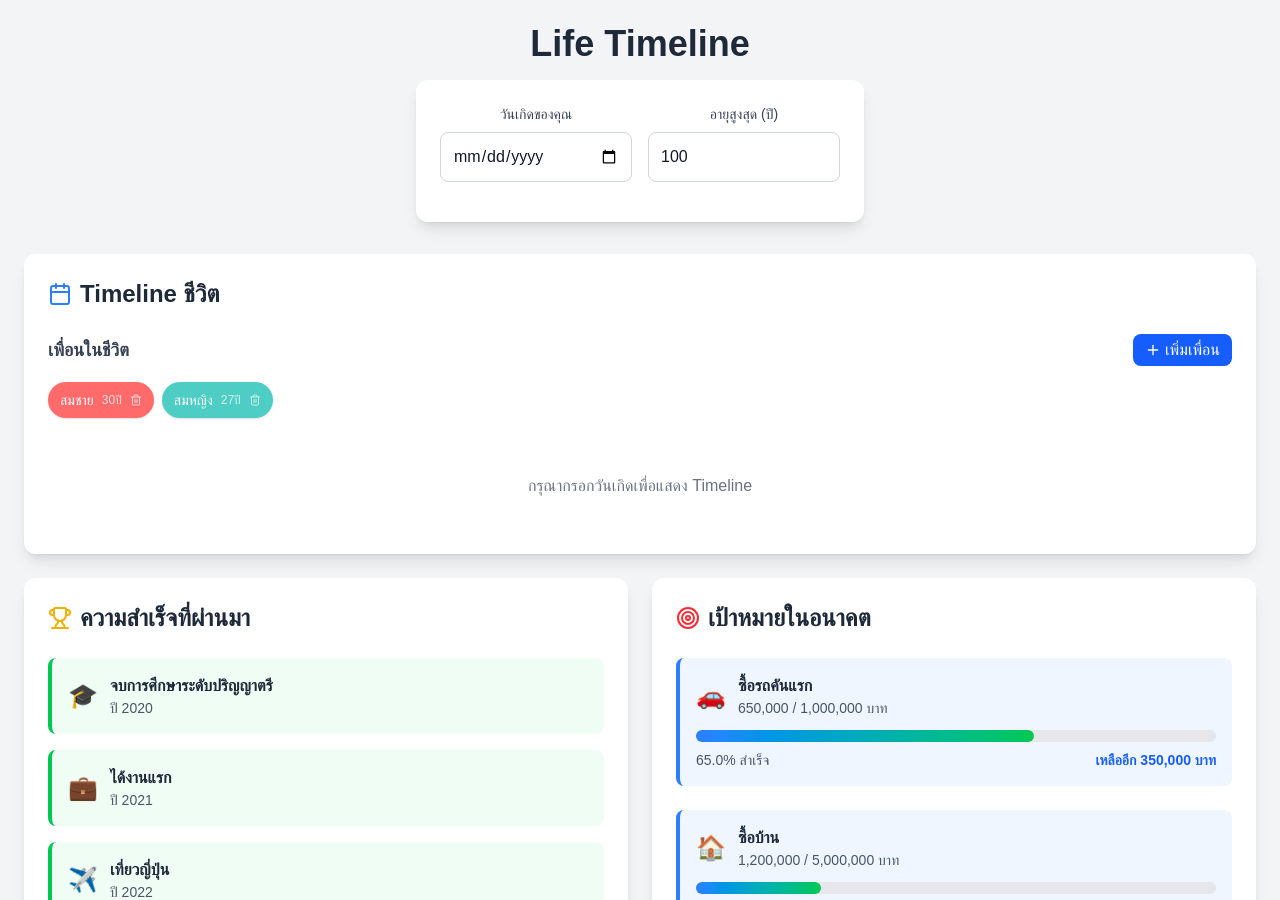
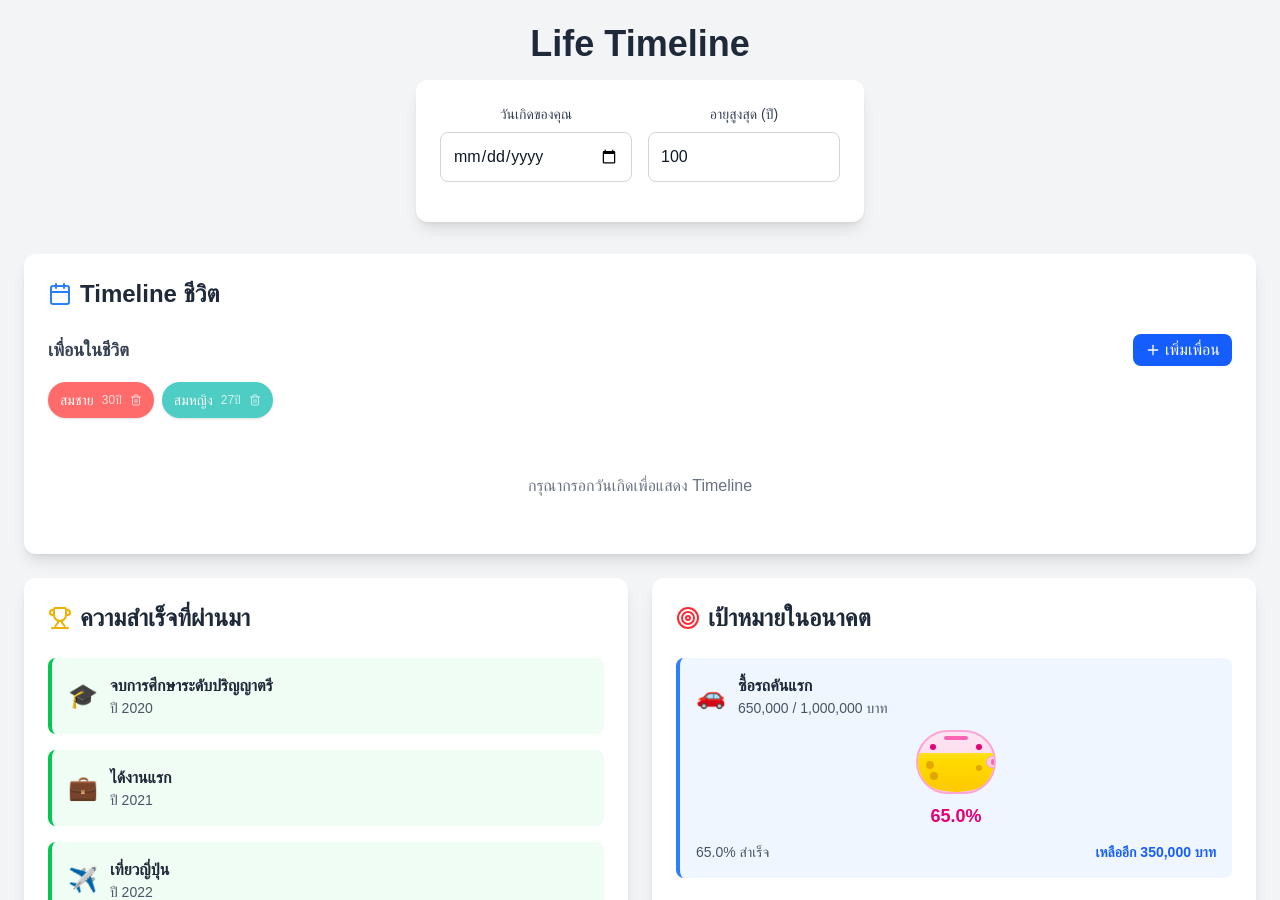
Before and after one commit to nateesoft/life-timeline, a Next.js app: page / in a window 1280 px wide. Shown: the top 900 px of the page. Built offline with nearby package versions, Linux system fonts and the light colour scheme.

Commit message:
add piggy money percent

```diff
--- a/src/app/page.tsx
+++ b/src/app/page.tsx
@@ -398,11 +398,71 @@ const LifeTimelineApp = () => {
                         </p>
                       </div>
                     </div>
-                    <div className="w-full bg-gray-200 rounded-full h-3 mb-2">
-                      <div
-                        className="bg-gradient-to-r from-blue-500 to-green-500 h-3 rounded-full transition-all duration-500"
-                        style={{ width: `${Math.min(progress, 100)}%` }}
-                      ></div>
+                    {/* Piggy Bank Visualization */}
+                    <div className="relative w-full h-24 mb-4">
+                      {/* Piggy Bank Container */}
+                      <div className="relative mx-auto w-20 h-16 bg-gradient-to-b from-pink-100 to-pink-200 dark:from-pink-200/20 dark:to-pink-300/20 border-2 border-pink-300 dark:border-pink-400/50 rounded-full overflow-hidden">
+                        {/* Piggy Bank Body */}
+                        <div className="absolute inset-0 rounded-full">
+                          {/* Water/Money fill */}
+                          <div
+                            className="absolute bottom-0 left-0 right-0 bg-gradient-to-t from-yellow-400 to-yellow-300 transition-all duration-1000 ease-out"
+                            style={{
+                              height: `${Math.min(progress, 100)}%`,
+                              borderRadius: progress >= 100 ? '50%' : '0 0 50% 50%'
+                            }}
+                          >
+                            {/* Money coins animation */}
+                            {progress > 20 && (
+                              <div className="absolute top-2 left-2 w-2 h-2 bg-yellow-600 rounded-full opacity-60"></div>
+                            )}
+                            {progress > 40 && (
+                              <div className="absolute top-3 right-3 w-1.5 h-1.5 bg-yellow-600 rounded-full opacity-60"></div>
+                            )}
+                            {progress > 60 && (
+                              <div className="absolute bottom-3 left-3 w-2 h-2 bg-yellow-600 rounded-full opacity-60"></div>
+                            )}
+                            {progress > 80 && (
+                              <div className="absolute bottom-2 right-2 w-1.5 h-1.5 bg-yellow-600 rounded-full opacity-60"></div>
+                            )}
+                          </div>
+                        </div>
+
+                        {/* Piggy Bank Features */}
+                        {/* Snout */}
+                        <div className="absolute -right-2 top-1/2 transform -translate-y-1/2 w-4 h-3 bg-pink-200 dark:bg-pink-300/30 border border-pink-300 dark:border-pink-400/50 rounded-full">
+                          <div className="absolute top-1 left-1 w-1 h-1 bg-pink-400 dark:bg-pink-500 rounded-full"></div>
+                          <div className="absolute bottom-1 left-1 w-1 h-1 bg-pink-400 dark:bg-pink-500 rounded-full"></div>
+                        </div>
+
+                        {/* Eyes */}
+                        <div className="absolute top-3 left-3 w-1.5 h-1.5 bg-pink-600 dark:bg-pink-400 rounded-full"></div>
+                        <div className="absolute top-3 right-3 w-1.5 h-1.5 bg-pink-600 dark:bg-pink-400 rounded-full"></div>
+
+                        {/* Coin slot */}
+                        <div className="absolute top-1 left-1/2 transform -translate-x-1/2 w-6 h-1 bg-pink-400 dark:bg-pink-500/50 rounded-full"></div>
+
+                        {/* Success sparkles when 100% */}
+                        {progress >= 100 && (
+                          <>
+                            <div className="absolute -top-2 -left-2 text-yellow-400 animate-bounce">✨</div>
+                            <div className="absolute -top-2 -right-2 text-yellow-400 animate-bounce" style={{animationDelay: '0.2s'}}>✨</div>
+                            <div className="absolute -bottom-1 -left-1 text-yellow-400 animate-bounce" style={{animationDelay: '0.4s'}}>✨</div>
+                            <div className="absolute -bottom-1 -right-1 text-yellow-400 animate-bounce" style={{animationDelay: '0.6s'}}>✨</div>
+                          </>
+                        )}
+                      </div>
+
+                      {/* Progress percentage below */}
+                      <div className="text-center mt-2">
+                        <div className={`text-lg font-bold ${
+                          progress >= 100
+                            ? 'text-yellow-600 dark:text-yellow-400'
+                            : 'text-pink-600 dark:text-pink-400'
+                        }`}>
+                          {progress.toFixed(1)}%
+                        </div>
+                      </div>
                     </div>
                     <div className="flex justify-between text-sm">
                       <span className="text-gray-600 dark:text-gray-400">{progress.toFixed(1)}% สำเร็จ</span>
```
